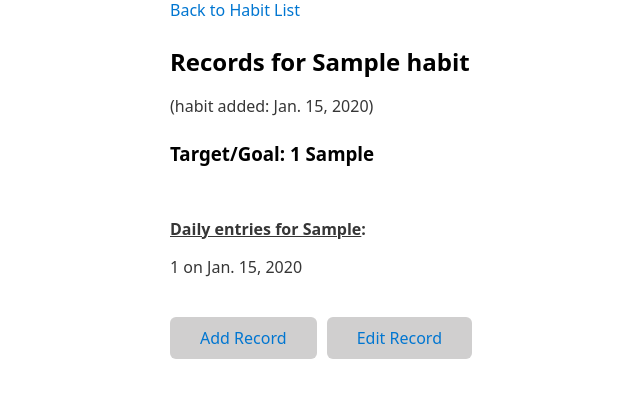
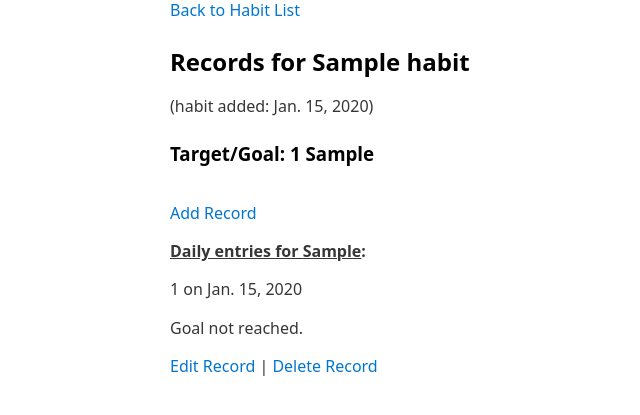
Before and after one commit to Momentum-Team-12/django-habit-tracker-Manny-D, a Django app: page /habits/1/record/ in a window 1280 px wide. Shown: the part 126-541 px from the top of the page, without its empty margins (70-710 px from the left). Run offline with Django 4.2, Linux system fonts and the light colour scheme; a user stored in the database is signed in; tables that the repository leaves empty hold one stand-in row (values such as "Sample post"); parts of the project's set-up code (start-up, migrations or seed data) failed here and were passed over.

Commit message:
edit_r working but delete not

```diff
--- a/core/models.py
+++ b/core/models.py
@@ -33,4 +33,4 @@ class Record(models.Model):
 		]
 
 	def __str__(self):
-	    return self.habit
+	    return self.record
--- a/core/views.py
+++ b/core/views.py
@@ -95,35 +95,39 @@ def add_record(request, pk):
 
 @login_required
 def edit_record(request, pk):
-    habit = get_object_or_404(Habit, pk=pk)
+    # habit = get_object_or_404(Habit, pk=pk)
     record = get_object_or_404(Record, pk=pk)
     if request.method == 'GET':
         form = RecordForm(instance=record)
         if form.is_valid():
             record = form.save(commit=False)
-            record.habit = habit
+            # record.habit = habit
             record.save()
-            return redirect(to='records_habit', pk=pk)
+            return redirect(to='habit_detail', pk=pk)
 
     else:
         form = RecordForm(instance=record)
 
     return render(request, "habits/edit_record.html", {
         "form": form,
-        "habit": habit,
+        # "habit": habit,
         "record": record
     })
 
 @login_required
 def delete_record(request, pk):
-    habit = get_object_or_404(Habit)
+    # habit = get_object_or_404(Habit)
     record = get_object_or_404(Record, pk=pk)
     # user = get_object_or_404(User)
     if request.method == "POST":
         record.delete()
         return redirect(to="habit_detail")
 
-    return render(request, "delete_record.html", {"record": record, "habit": habit})
+    return render(request, "habits/delete_record.html", {
+        "record": record,
+        # "habit": habit
+    })
+
 
 # def category_habit(request, slug):
 #     category = Category.objects.get(slug=slug)
--- a/habit_tracker/urls.py
+++ b/habit_tracker/urls.py
@@ -32,7 +32,8 @@ urlpatterns = [
     path('habits/new/', habits_views.new_habit, name='new_habit'),
     path('habits/<int:pk>/delete/', habits_views.delete_habit, name='delete_habit'),
     path('habits/<int:pk>/add_record/', habits_views.add_record, name='add_record'),
-    path('habits/<int:pk>/record/edit_record/', habits_views.edit_record, name='edit_record'),
+    path('habits/record/<int:pk>/edit_record/', habits_views.edit_record, name='edit_record'),
+    path('habits/record/<int:pk>/delete_record/', habits_views.delete_record, name='delete_record'),
 ]
 
 if settings.DEBUG:
--- a/templates/habits/delete_record.html
+++ b/templates/habits/delete_record.html
@@ -5,12 +5,11 @@
 <div>
   <form action="{% url 'delete_record' pk=record.pk %}" method="POST">
     {% csrf_token %}
-    <p>Are you sure you want to delete {{ record.name }}?</p>
+    <p>Are you sure you want to delete {{ habit.record }} on {{ habit.date }}?</p>
     <div>
     <br>
       <button type="submit">Delete Record</button><br />
-      <br>
-      <a href="{% url 'list_habits' %}">Cancel</a>
+      <button><a href="{% url 'list_habits' %}">Cancel</a></button>
     </div>
   </form>
 </div>
--- a/templates/habits/records_habit.html
+++ b/templates/habits/records_habit.html
@@ -11,16 +11,27 @@
                 <h3>Target/Goal: {{ habit.goal }} {{ habit.unit }}</h3>
             </div>
                 <br/>
-                <p><b><u>Daily entries for {{ habit.unit }}</u>:</b>
-                {% for habit in habit.habit_records.all %}
-                    <div class="flex">
+               <a href="{% url 'add_record' pk=habit.pk %}">Add Record</a>
+                <p><b><u>Daily entries for {{ habit.unit }}</u>:</b></p>
+                <div class="flex">
+                    {% for habit in habit.habit_records.all %}
                         <div>{{ habit.record }} on {{ habit.date }}</div>
-                    </div>
+                            {% if habit.record >= habit.goal %}
+                                    <p>Goal achieved. You did it!</p>
+                                        <a href="{% url 'edit_record' pk=habit.pk %}">Edit Record</a> |
+                                        <a href="{% url 'delete_record' pk=habit.pk %}">Delete Record</a>
+                                    <br/>
+                                    <br/>
+                            {% else %}
+                                    <p>Goal not reached.</p>
+                                        <a href="{% url 'edit_record' pk=habit.pk %}">Edit Record</a> |
+                                        <a href="{% url 'delete_record' pk=habit.pk %}">Delete Record</a>
+                                    <br/>
+                                    <br/>
+                            {% endif %}
+                            </div>
                 {% endfor %}
-                </p>
-                <br/>
-                    <button><a href="{% url 'add_record' pk=habit.pk %}">Add Record</a></button>
-                    <button><a href="{% url 'edit_record' pk=habit.pk %}">Edit Record</a></button>
+
             </div>
             </div>
             </div>
```
